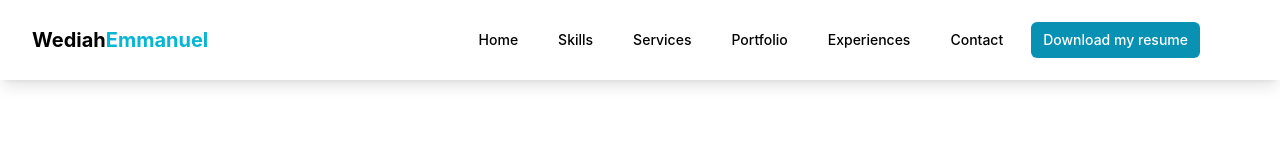
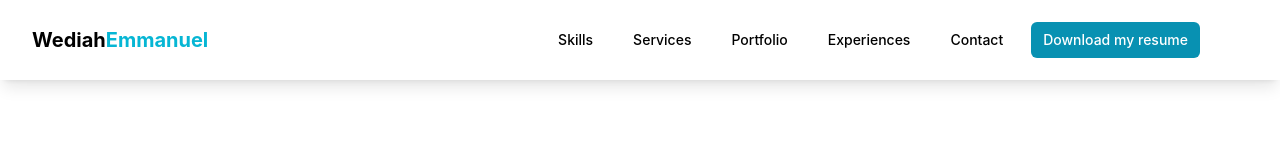
Before and after one commit to Wediah/portfolio2, a Next.js app: page / in a window 1280 px wide. Shown: the top 160 px of the page. Built offline with nearby package versions, Linux system fonts and the light colour scheme.

Commit message:
home button removed

```diff
--- a/components/Nav.tsx
+++ b/components/Nav.tsx
@@ -49,16 +49,6 @@ function Navbar () {
                         <div className="hidden md:block">
                             <div className="ml-10 flex items-baseline space-x-4 ">
 
-                                <Link
-                                    activeClass="home"
-                                    to="home"
-                                    smooth={true}
-                                    offset={50}
-                                    duration={500}
-                                    className="cursor-pointer hover:text-cyan-600 text-black  px-3 py-2 rounded-md text-sm font-medium dark:text-white"
-                                >
-                                    Home
-                                </Link>
                                 <Link
                                     activeClass="skill"
                                     to="skill"
```
